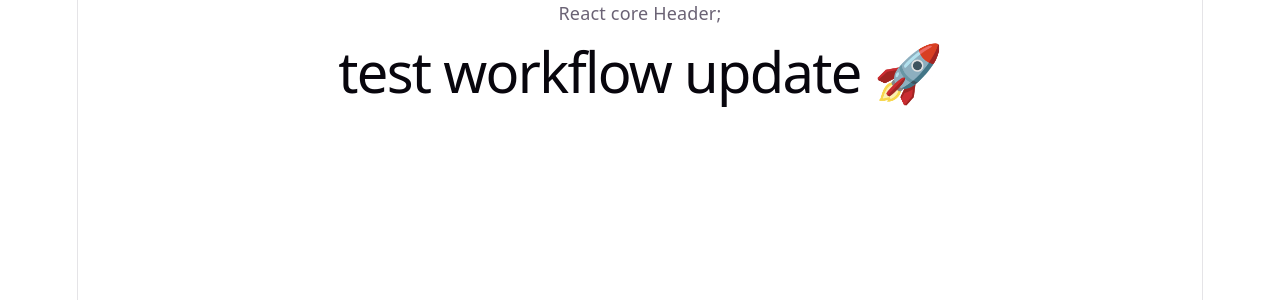
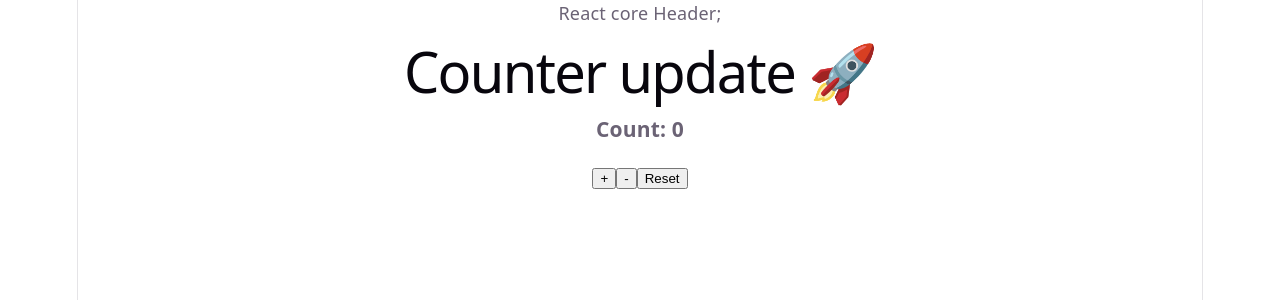
Before and after one commit to rohitxdeveloper/react-core-rebuild, a React (Vite) app: page / in a window 1280 px wide. Shown: the top 300 px of the page. Built offline with nearby package versions, Linux system fonts and the light colour scheme.

Commit message:
add: implemented useCounter Hook

```diff
--- a/src/App.jsx
+++ b/src/App.jsx
@@ -1,11 +1,16 @@
 import Header from "./components/Header";
-
+import useCounter from "./hooks/useCounter";
 export default function App() {
+  const { count, increment, decrement , reset} = useCounter(0);
   return (
     <>
-    <Header></Header>
+    <Header />
     <div>
-      <h1>test workflow update  🚀</h1>
+      <h1>Counter update 🚀</h1>
+      <h3>Count: {count} </h3>
+        <button onClick={increment}>+</button>
+        <button onClick={decrement}>-</button>
+        <button onClick={reset}>Reset</button>
     </div>
     </>
   );
--- a/src/components/Header.jsx
+++ b/src/components/Header.jsx
@@ -2,7 +2,7 @@
 
 function Header(){
 return <>
-React core Header;
-</>
+       React core Header;
+       </>
 }
 export default Header;
--- /dev/null
+++ b/src/hooks/useCounter.jsx
@@ -0,0 +1,10 @@
+import React, { useState } from "react";
+export default function useCounter(initialValue=0){
+
+    const [count, setCount] = useState(initialValue);
+    const increment = () => setCount((c) => c + 1 );
+    const decrement = () => setCount((c) => c - 1 );
+    const reset = () => setCount(initialValue);
+    return { count, increment , decrement, reset};
+
+}
```
